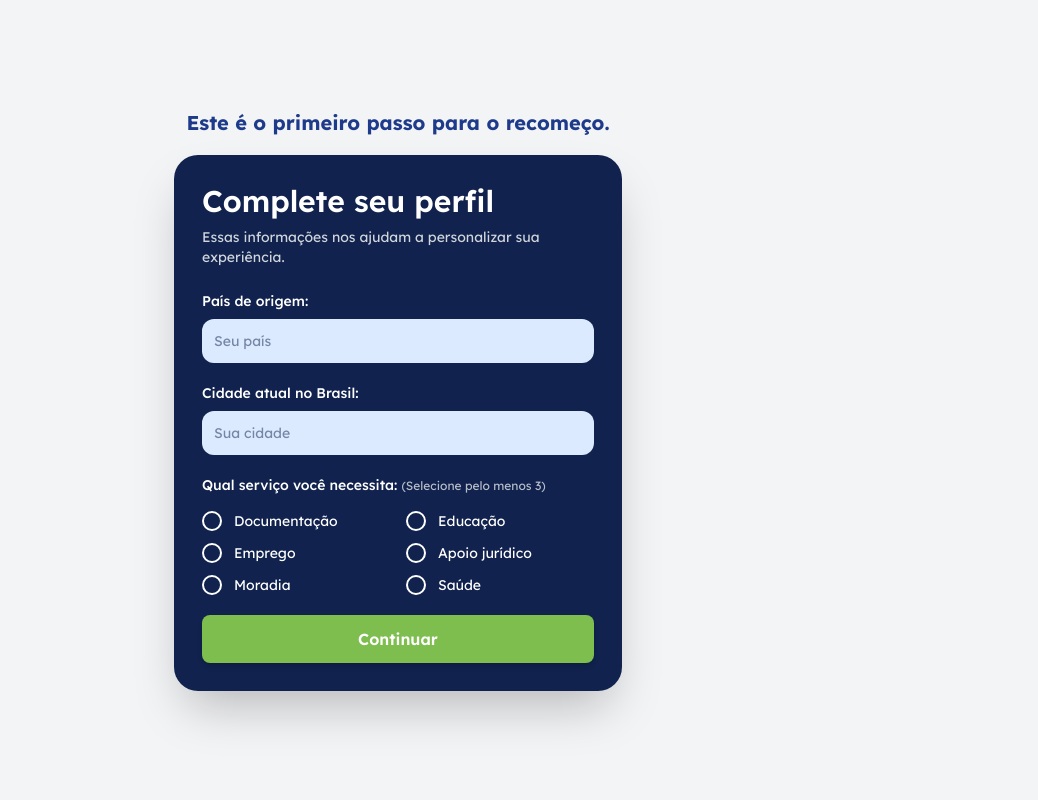
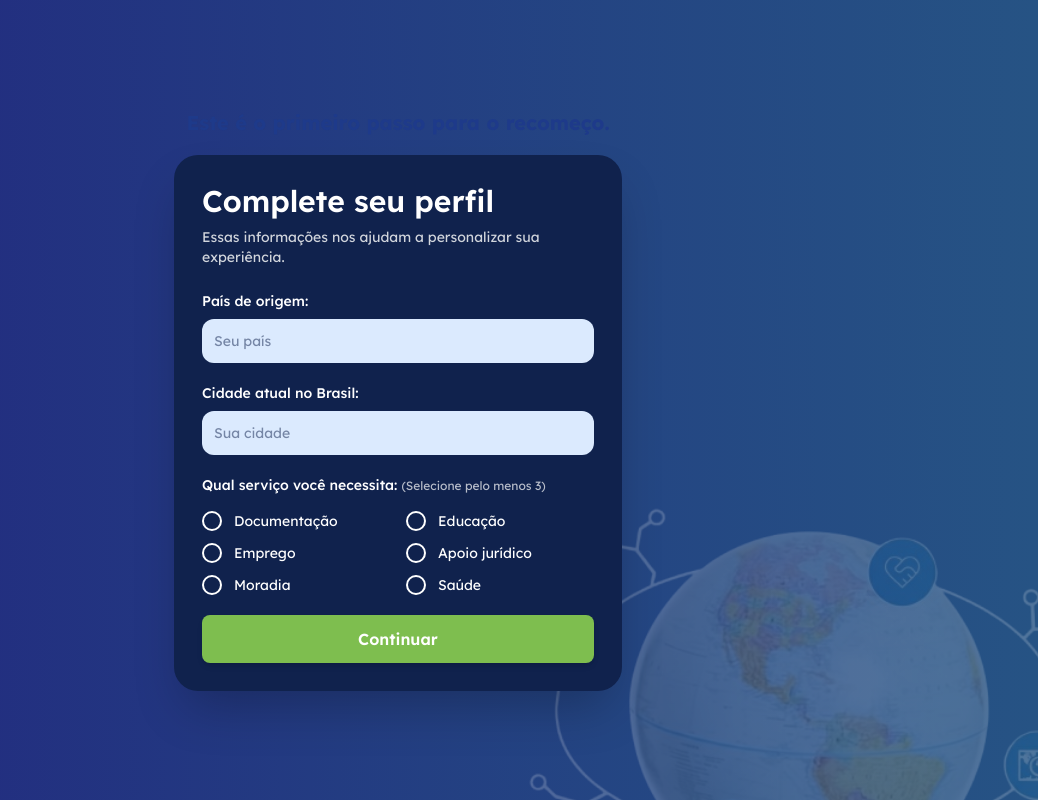
Before and after one commit to jpmacielprado/ConectaMigrante, a React (Vite) app in the folder ConectaImigrante/: page /profile in a window 1280 px wide. Shown: the whole page, without its empty margins (242-1280 px from the left). Built offline with nearby package versions, Linux system fonts and the light colour scheme.

Commit message:
adicionado back-ground na pagina Profile

```diff
--- a/ConectaImigrante/src/pages/Profile.tsx
+++ b/ConectaImigrante/src/pages/Profile.tsx
@@ -1,9 +1,17 @@
 import Button from "../components/Button";
+import Globe from "../assets/profile_bg.png";
 
 export default function Profile() {
   return (
-    <div className="bg-gray-100 flex items-center justify-center min-h-screen p-5">
-      <div className="w-full max-w-md">
+    <div className="relative overflow-hidden bg-linear-to-r from-[#22267F] to-[#265384] flex items-center justify-center min-h-screen p-5">
+
+      <img
+        src={Globe}
+        alt="Globe"
+        className="absolute bottom-[-15%] right-[-5%] object-contain opacity-20 w-3/4 max-w-150 pointer-events-none z-0"
+      />
+
+      <div className="z-10 w-full max-w-md">
         {/* Título Superior */}
         <h2 className="text-[#1e3a8a] text-center font-bold text-xl mb-5 leading-tight">
           Este é o primeiro passo para o recomeço.
```
Also changed, not shown: ConectaImigrante/src/assets/profile_bg.png (added).
